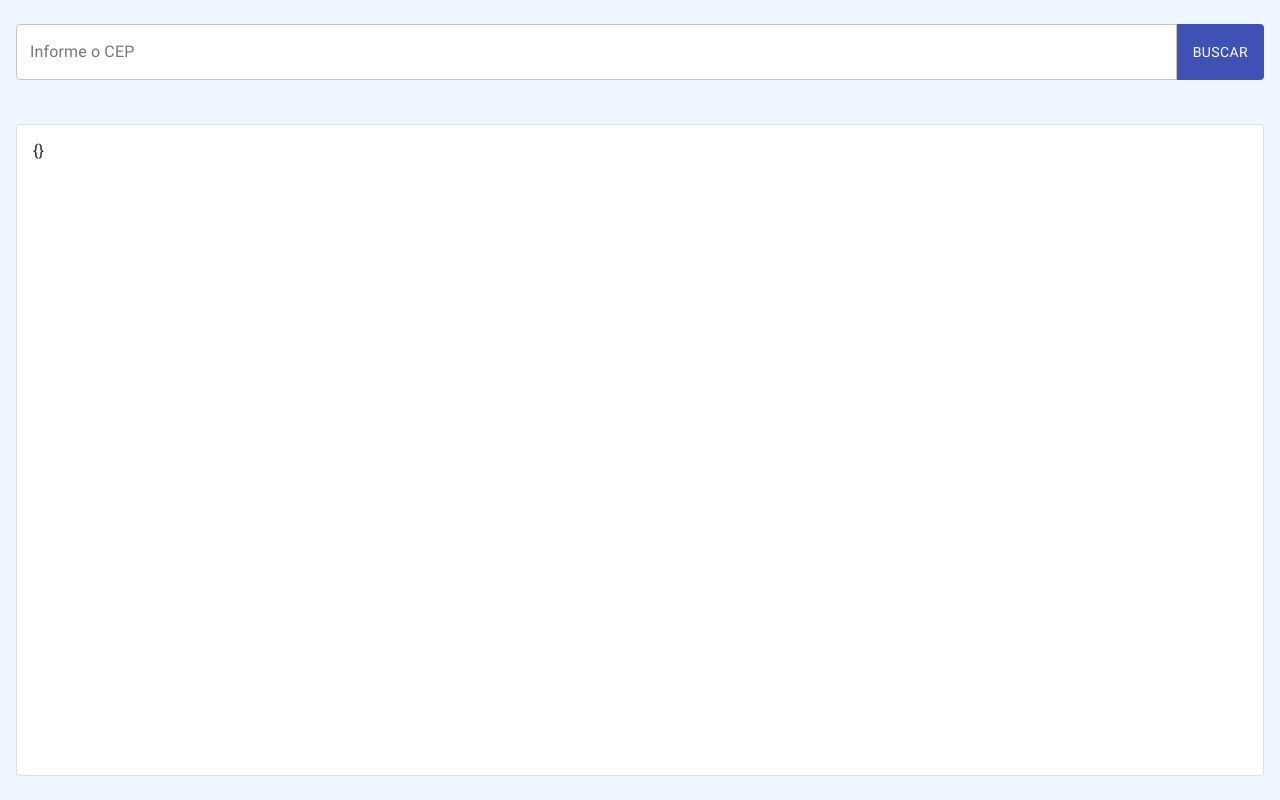
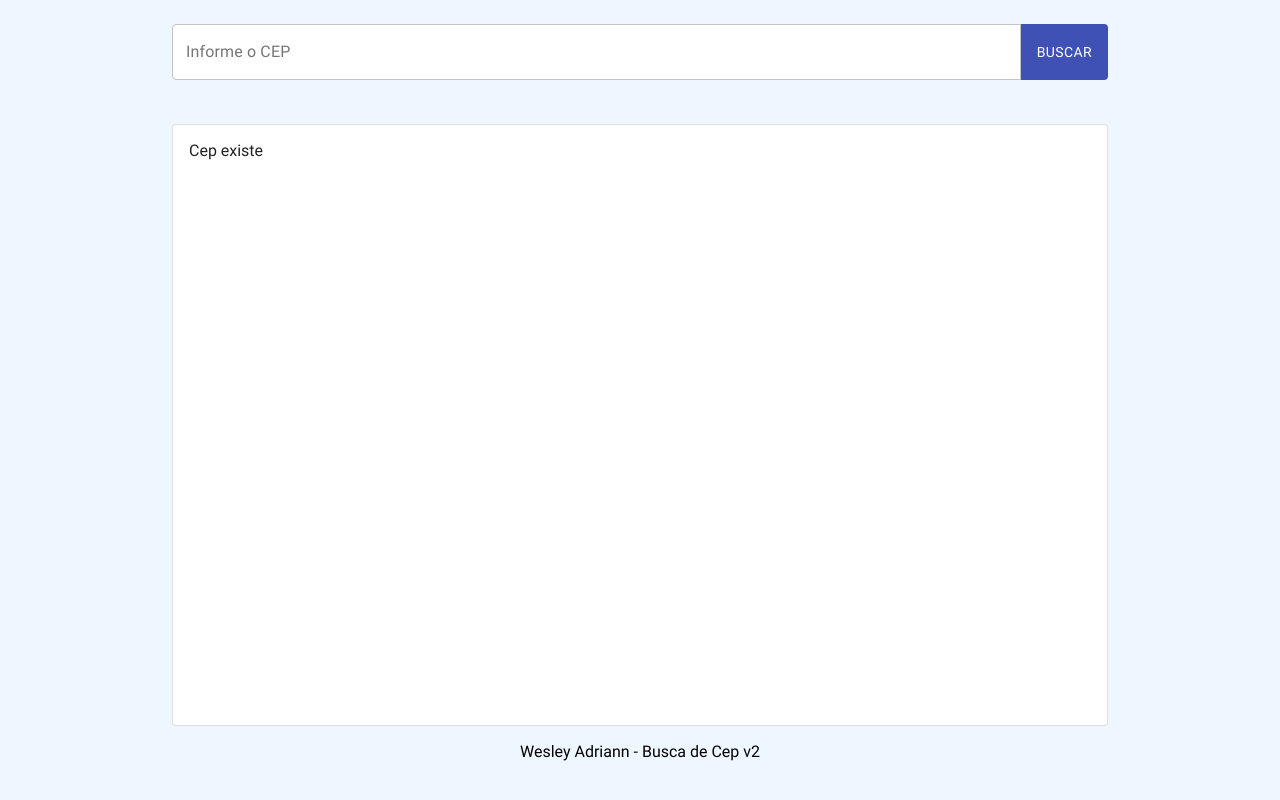
Before and after one commit to WesleyAdriann/Busca-de-CEP, a React (Create React App) app: page / in a window 1280 px wide. Built offline with nearby package versions, Linux system fonts and the light colour scheme.

Commit message:
Adds media query and geocoder endpoints
Signed-off-by: Wesley <wesleyadriann@gmail.com>

```diff
--- a/src/pages/App/index.tsx
+++ b/src/pages/App/index.tsx
@@ -2,15 +2,18 @@ import React, { useState } from 'react';
 import {
   CircularProgress,
 } from '@material-ui/core';
+import { AxiosResponse, AxiosError } from 'axios'
 
 import { getCep } from '../../services';
 
 import {
   ButtonSearch,
   Container,
+  Content,
   Form,
+  Footer,
   Input,
-  Content,
+  Link,
 } from './style';
 
 interface CepInput {
@@ -19,13 +22,19 @@ interface CepInput {
   errorMessage: string;
 }
 
+interface CepInfo {
+  erro?: boolean
+}
+
 const App: React.FC = () => {
   const [cepInput, setCepInput] = useState<CepInput>({
     value: '',
     isError: false,
     errorMessage: '',
   });
-  const [cepInfo, setCepInfo] = useState<object>({});
+  const [cepInfo, setCepInfo] = useState<CepInfo>({
+    erro: false
+  });
   const [isLoading, setIsLoading] = useState<boolean>(false);
 
   const requestCep = (event: React.FormEvent) => {
@@ -33,11 +42,11 @@ const App: React.FC = () => {
     if(cepInput.value.match(/(\d{5})-(\d{3})/g)) {
       setIsLoading(true);
       getCep(cepInput.value)
-        .then((response: object) => {
-          setCepInfo(response);
+        .then((response: AxiosResponse) => {
+          setCepInfo(response.data);
           setIsLoading(false);
         })
-        .catch((error: object) => {
+        .catch((error: AxiosError) => {
           console.log('Erro para pegar cep, erro: ',error);
           setIsLoading(false);
         })
@@ -91,18 +100,48 @@ const App: React.FC = () => {
           isLoading={isLoading}
         >
           {
-            isLoading ?
+            (isLoading) ?
             (
               <CircularProgress />
             ):(
               <>
                 {
-                  JSON.stringify(cepInfo)
+                  cepInfo.erro ?
+                  (
+                    <>
+                      Cep não existe, tente outro.
+                    </>
+                  ):
+                  (
+                    <>
+                      Cep existe
+
+                    </>
+                  )
                 }
+
               </>
             )
           }
         </Content>
+      </>
+      <>
+          <Footer>
+            <Link
+              href="https://github.com/wesleyadriann"
+              rel="noopener noreferrer"
+              target="_blank"
+            >
+              Wesley Adriann
+            </Link>&nbsp;-&nbsp;
+            <Link
+              href="https://github.com/WesleyAdriann/busca_de_cep"
+              rel="noopener noreferrer"
+              target="_blank"
+            >
+              Busca de Cep v2
+            </Link>
+          </Footer>
       </>
     </Container>
   );
--- a/src/pages/App/style.tsx
+++ b/src/pages/App/style.tsx
@@ -14,12 +14,21 @@ export const Container = styled.div`
   flex-direction: column;
   min-height: 100vh;
   padding: 1.5em 1em;
+
+  @media (min-width: 500px) {
+    align-items: center;
+  }
 `;
 
 
 export const Form = styled.form`
   display: flex;
   min-height: 100px;
+
+  @media (min-width: 500px) {
+    max-width: 1140px;
+    width: 75%;
+  }
 `;
 
 export const Input = styled(TextField)`
@@ -51,4 +60,29 @@ export const Content = styled(Paper)`
   flex-grow: 1;
   padding: 1em;
   word-wrap: anywhere;
+
+  @media (min-width: 500px) {
+    max-width: 1140px;
+    width: 75%;
+  }
 `;
+
+export const Footer = styled.div`
+  align-items: center;
+  display: flex;
+  height: 50px;
+`
+
+export const Link = styled.a`
+  color: ${COLORS.black};
+  text-decoration: none;
+  user-select: none;
+
+  &:hover {
+    text-decoration: underline;
+  }
+
+  &:visited {
+    color: ${COLORS.black};
+  }
+`;
--- a/src/services/cepServices.tsx
+++ b/src/services/cepServices.tsx
@@ -1,13 +1,13 @@
-import axios from 'axios';
+import axios, { AxiosResponse, AxiosError } from 'axios';
 
 import { ENDPOINTS } from '../settings';
 
 export const getCep = (cep: string) => {
   const route = ENDPOINTS.ENDPOINT_CEP.baseUrl + ENDPOINTS.ENDPOINT_CEP.search.route(cep);
 
-  return new Promise<object>((resolve, reject) => {
+  return new Promise<AxiosResponse>((resolve, reject) => {
     axios.get(route)
-      .then((response: object) => resolve(response))
-      .catch((error: object) => reject(error));
+      .then((response: AxiosResponse) => resolve(response))
+      .catch((error: AxiosError) => reject(error));
   })
 }
--- a/src/settings/endpoints.tsx
+++ b/src/settings/endpoints.tsx
@@ -1,3 +1,6 @@
+import { KEYS } from './keys';
+
+
 export const ENDPOINTS = {
   ENDPOINT_CEP: {
     baseUrl: "https:/viacep.com.br/ws",
@@ -5,5 +8,13 @@ export const ENDPOINTS = {
       route: (cep: string) => `/${cep}/json/`,
       method: 'get',
     }
+  },
+  ENDPOINT_GEOCODE: {
+    baseUrl: "https://maps.googleapis.com/maps/api/geocode/json?",
+    searchKey: `&key=${KEYS.google_key}`,
+    search: {
+      route: (cep: string) => `address=${cep}`,
+      method: 'get',
+    }
   }
 }
--- a/src/settings/index.tsx
+++ b/src/settings/index.tsx
@@ -1 +1,2 @@
 export * from './endpoints';
+export * from './keys';
--- /dev/null
+++ b/src/settings/keys.tsx
@@ -0,0 +1,3 @@
+export const KEYS = {
+  google_key: process.env.REACT_APP_GOOGLE_KEY,
+}
--- a/src/style/colors.tsx
+++ b/src/style/colors.tsx
@@ -1,4 +1,5 @@
 export const COLORS = {
+  black: '#000',
   lightGray: 'rgb(196, 196, 196)',
   lightBlue: 'rgb(238, 246, 255)',
   white: '#fff',
```
Also changed, not shown: 1 other file (tests, documents, lock files or other folders).
